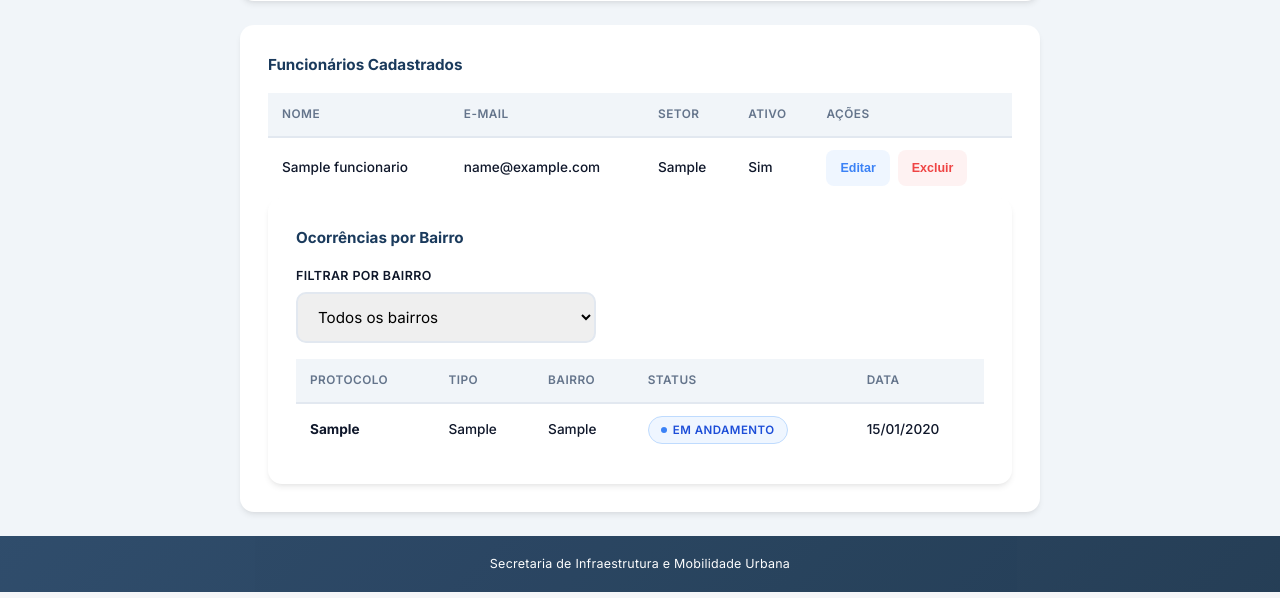
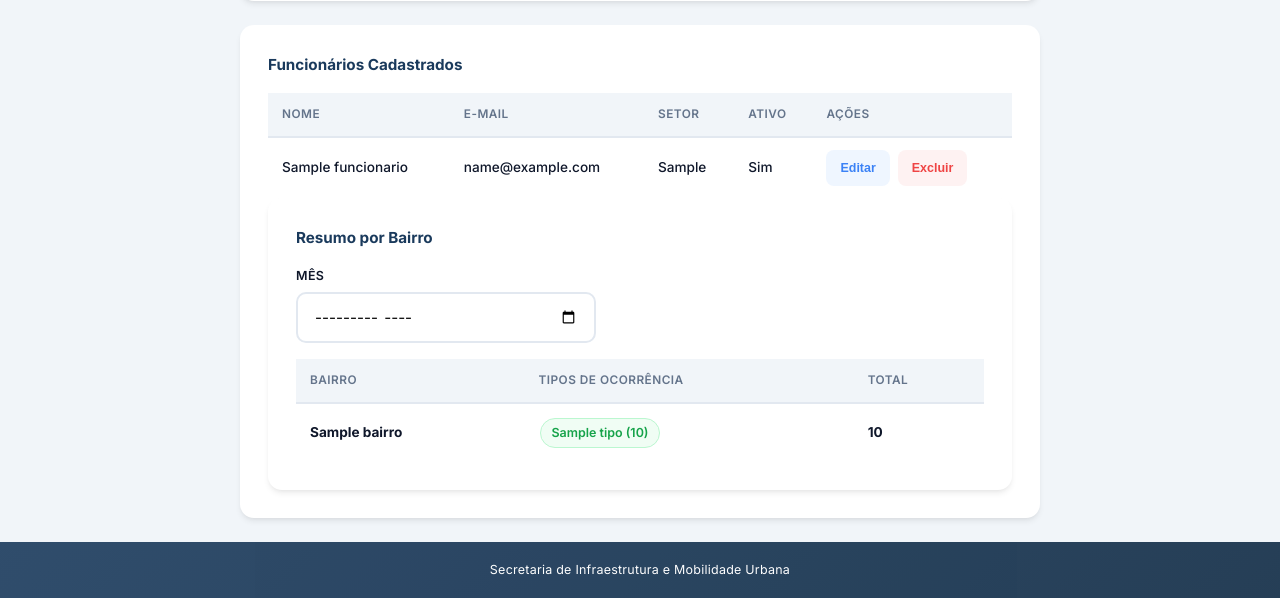
Before and after one commit to tiagomdvs-dot/Projeto_Prefeitura, a Flask app: template templates/painel_admin.html in a window 1280 px wide. Shown: the part 589-1187 px from the top of the page. Run offline with Flask 3, Linux system fonts and the light colour scheme; tables that the repository leaves empty hold one stand-in row (values such as "Sample post"); the template is opened without the code that fills it: values that come from a table or form of the project are taken from there, most other values are stand-ins (such as "Sample title", 1, 10 or a date in 2020).

Commit message:
feat: resumo de ocorrencias por bairro com filtro mensal e tipos

```diff
--- a/static/css/painel.css
+++ b/static/css/painel.css
@@ -173,6 +173,31 @@
 
 .form-filtro .campo {
     max-width: 300px;
+}
+
+.filtros-row {
+    display: flex;
+    gap: 12px;
+    flex-wrap: wrap;
+    align-items: flex-end;
+}
+
+.filtros-row .campo {
+    flex: 1;
+    min-width: 180px;
+}
+
+.tipo-badge {
+    display: inline-block;
+    padding: 4px 10px;
+    margin: 2px;
+    background: #f0fdf4;
+    color: #16a34a;
+    border: 1px solid #bbf7d0;
+    border-radius: 20px;
+    font-size: 0.78rem;
+    font-weight: 600;
+    white-space: nowrap;
 }
 
 .tabela {
--- a/templates/painel_admin.html
+++ b/templates/painel_admin.html
@@ -69,45 +69,51 @@
                 <p>Nenhum funcionário cadastrado.</p>
             {% endif %}
         <div class="funcionarios-lista">
-            <h3>Ocorrências por Bairro</h3>
+            <h3>Resumo por Bairro</h3>
             <form method="GET" action="{{ url_for('admin.painel_admin') }}" class="form form-filtro">
-                <div class="campo">
-                    <label for="bairro">FILTRAR POR BAIRRO</label>
-                    <select id="bairro" name="bairro" onchange="this.form.submit()">
-                        <option value="">Todos os bairros</option>
-                        {% for b in bairros %}
-                            <option value="{{ b }}" {% if b == bairro_filtro %}selected{% endif %}>{{ b }}</option>
-                        {% endfor %}
-                    </select>
+                <div class="filtros-row">
+                    <div class="campo">
+                        <label for="mes">MÊS</label>
+                        <input type="month" id="mes" name="mes" value="{{ mes_filtro }}" onchange="this.form.submit()">
+                    </div>
                 </div>
             </form>
-            {% if ocorrencias %}
+            {% if stats %}
+                {% set bairros_agrupados = {} %}
+                {% for s in stats %}
+                    {% if s.bairro not in bairros_agrupados %}
+                        {% set _ = bairros_agrupados.update({s.bairro: {'tipos': [], 'total': 0}}) %}
+                    {% endif %}
+                    {% set _ = bairros_agrupados[s.bairro]['tipos'].append({'tipo': s.tipo, 'total': s.total}) %}
+                    {% set _ = bairros_agrupados[s.bairro].__setitem__('total', bairros_agrupados[s.bairro]['total'] + s.total) %}
+                {% endfor %}
+                {% set bairros_ordenados = bairros_agrupados.items()|sort(attribute='1.total', reverse=true) %}
                 <div class="tabela-wrapper">
                     <table class="tabela">
                         <thead>
                             <tr>
-                                <th>Protocolo</th>
-                                <th>Tipo</th>
                                 <th>Bairro</th>
-                                <th>Status</th>
-                                <th>Data</th>
+                                <th>Tipos de Ocorrência</th>
+                                <th>Total</th>
                             </tr>
                         </thead>
                         <tbody>
-                            {% for occ in ocorrencias %}
+                            {% for bairro, dados in bairros_ordenados %}
                                 <tr>
-                                    <td><strong>{{ occ.protocolo }}</strong></td>
-                                    <td>{{ occ.tipo }}</td>
-                                    <td>{{ occ.bairro }}</td>
-                                    <td><span class="status status-{{ occ.status }}">{{ occ.status|replace('_', ' ')|title }}</span></td>
-                                    <td>{{ occ.data_abertura.strftime('%d/%m/%Y') }}</td>
+                                    <td><strong>{{ bairro }}</strong></td>
+                                    <td>
+                                        {% for t in dados['tipos'] %}
+                                            <span class="tipo-badge">{{ t.tipo }} ({{ t.total }})</span>
+                                        {% endfor %}
+                                    </td>
+                                    <td><strong>{{ dados['total'] }}</strong></td>
                                 </tr>
                             {% endfor %}
                         </tbody>
                     </table>
                 </div>
             {% else %}
-                <p>Nenhuma ocorrência encontrada.</p>
+                <p>Nenhuma ocorrência no período.</p>
             {% endif %}
         </div>
     </div>
```
Also changed, not shown: routes/admin.py (+23 -1 lines).
